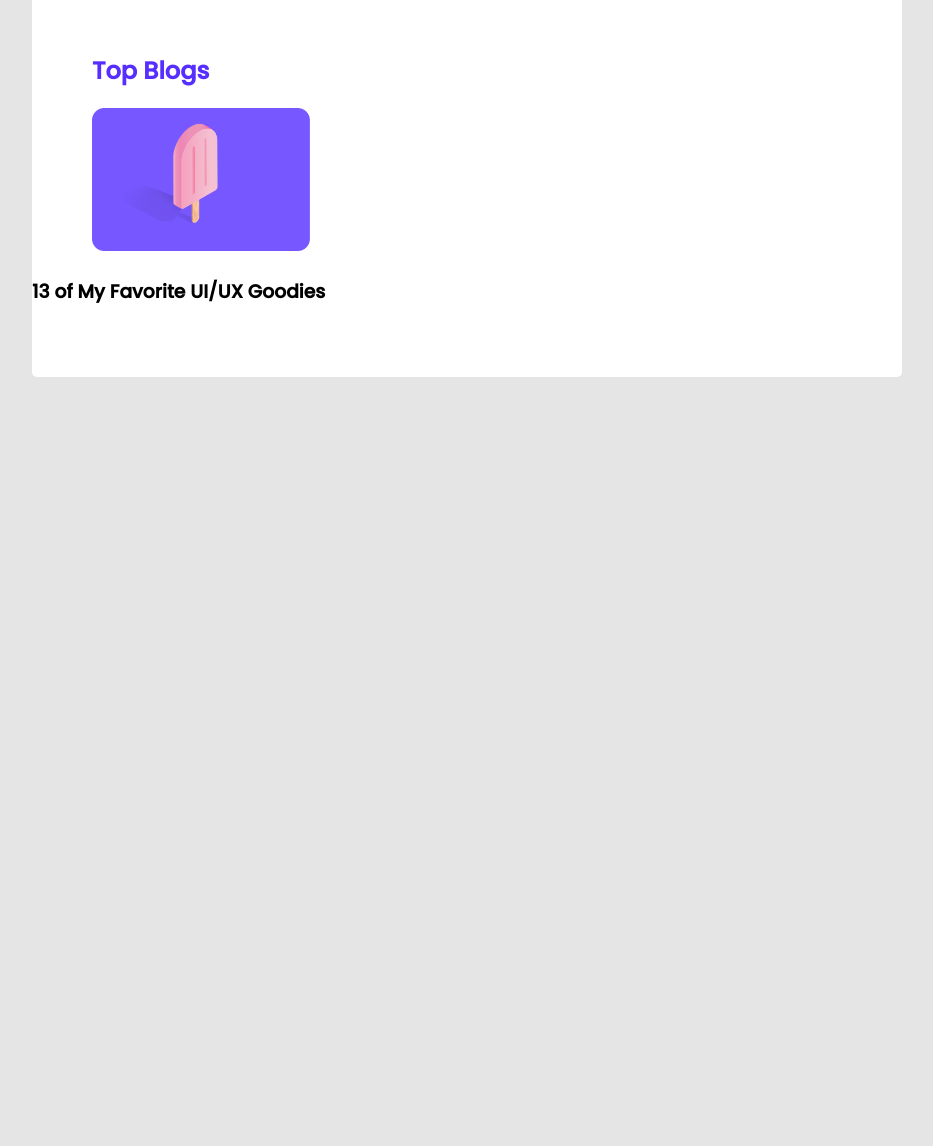
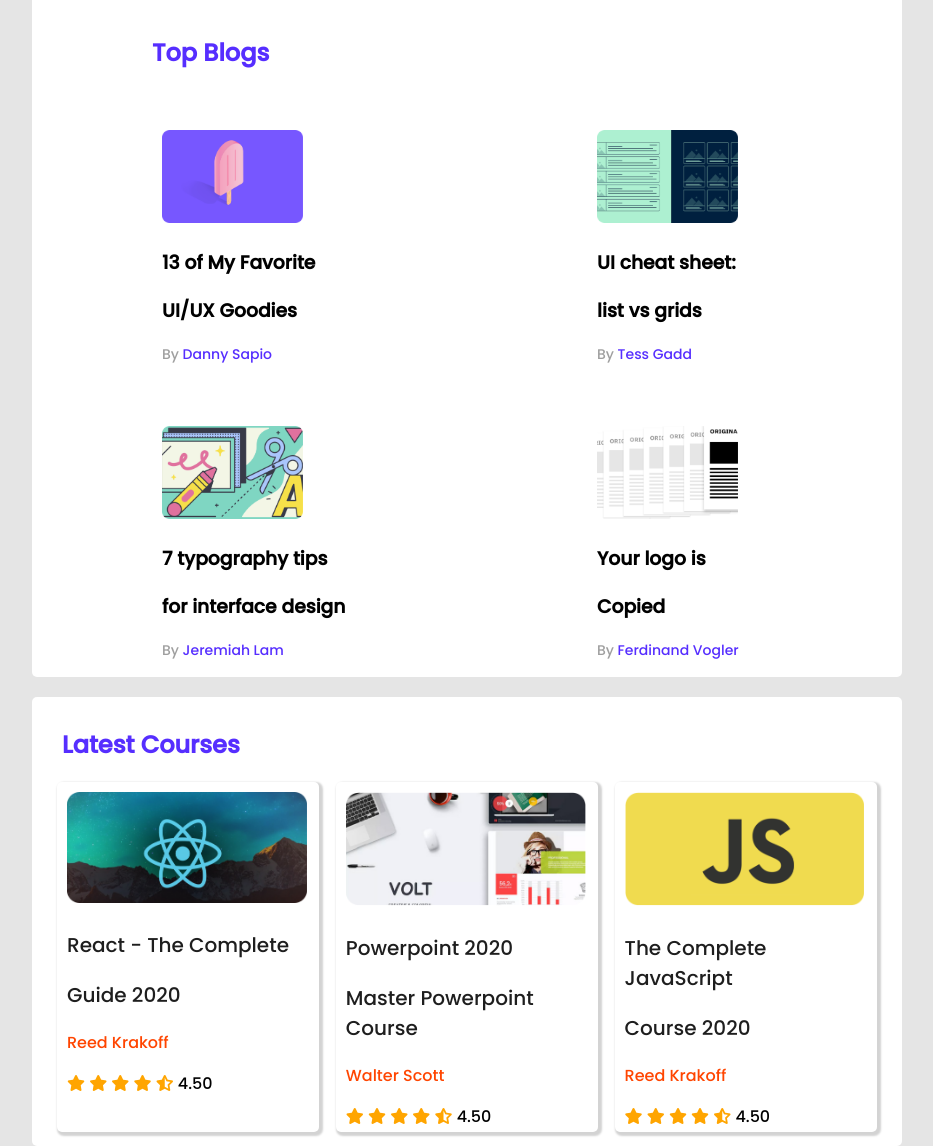
Before and after one commit to abrarasif11/Leader-board, a plain HTML site: page index.html in a window 1280 px wide. Shown: the part 537-1683 px from the top of the page, without its empty margins (253-1186 px from the left). Before the commit the page ends 914 px from the top, so only its background shows below. Drawn offline with Linux system fonts and the light colour scheme.

Commit message:
almostdone

```diff
--- a/index.html
+++ b/index.html
@@ -73,18 +73,91 @@
                                                 </div>
                                                         </div>
                                                         <hr>
-                             <div class="blog-title">
-                            <h1>Top Blogs</h1>
-                             </div>
-                           <article>
+
+                            <h1 class="blg-tt">Top Blogs</h1>
+                            <div class="part11">
+                            <article class="box1">
                             <div>
-                                <img class="blog-img" src="leader-board-main/images/blogs/blog-1.png" alt="">
+                                <img  class="blog-img" src="leader-board-main/images/blogs/blog-1.png" alt="">
                             </div>
                             <div class="blog-caption">
-                                <h3>13 of My Favorite
-                                    UI/UX Goodies</h3>
+                                <h3>13 of My Favorite </h3>
+                                   <h3>UI/UX Goodies</h3>
+                                   <p class="author">By <a class="ath" href=""> Danny Sapio</a></p>
                             </div>
-                           </article>
+                            </article>
+                            <article class="box1">
+                                <div>
+                                    <img  class="blog-img" src="leader-board-main/images/blogs/blog-2.png" alt="">
+                                </div>
+                                <div class="blog-caption">
+                                    <h3>UI cheat sheet:</h3>
+                                       <h3>list vs grids </h3>
+                                       <p class="author">By <a class="ath" href=""> Tess Gadd</a></p>
+                                </div>
+                                </article>
+                                 </div>
+                                 <div class="part11">
+                                    <article class="box1">
+                                    <div>
+                                        <img  class="blog-img" src="leader-board-main/images/blogs/blog-3.png" alt="">
+                                    </div>
+                                    <div class="blog-caption">
+                                        <h3>7 typography tips  </h3>
+                                           <h3>for interface design</h3>
+                                           <p class="author">By <a class="ath" href=""> Jeremiah Lam</a></p>
+                                    </div>
+                                    </article>
+                                    <article class="box1">
+                                        <div>
+                                            <img  class="blog-img" src="leader-board-main/images/blogs/blog-4.png" alt="">
+                                        </div>
+                                        <div class="blog-caption">
+                                            <h3>Your logo is</h3>
+                                               <h3>Copied </h3>
+                                               <p class="author">By <a class="ath" href=""> Ferdinand Vogler</a></p>
+                                        </div>
+                                        </article>
+                                         </div>
+                </section>
+                <section class="container2">
+                    <h1 class="blg-tt1">Latest Courses</h1>
+                    <div class="ending">
+                    <div class="boxx2">
+                     <img class="c1" src="leader-board-main/images/courses/course-1.png" alt="">
+                     <h3 id="react">React - The Complete</h3>
+                     <h3 id="react">Guide 2020</h3>
+                    <a class="ath1" href="">Reed Krakoff</a>
+                    <p><i class="fa-solid fa-star fa-1x"></i>
+                        <i class="fa-solid fa-star"></i>
+                        <i class="fa-solid fa-star"></i>
+                        <i class="fa-solid fa-star"></i>
+                        <i class="fa-solid fa-star-half-stroke"></i>   4.50</p>
+
+                    </div>
+                    <div class="boxx2">
+                        <img class="c1" src="leader-board-main/images/courses/course-2.png" alt="">
+                        <h3 id="react">Powerpoint 2020 </h3>
+                        <h3 id="react">Master Powerpoint Course</h3>
+                       <a class="ath1" href="">Walter Scott</a>
+                       <p><i class="fa-solid fa-star fa-1x"></i>
+                           <i class="fa-solid fa-star"></i>
+                           <i class="fa-solid fa-star"></i>
+                           <i class="fa-solid fa-star"></i>
+                           <i class="fa-solid fa-star-half-stroke"></i>   4.50</p>
+                       </div>
+                       <div class="boxx2">
+                        <img class="c1" src="leader-board-main/images/courses/course-3.png" alt="">
+                        <h3 id="react">The Complete JavaScript </h3>
+                        <h3 id="react">Course 2020</h3>
+                       <a class="ath1" href="">Reed Krakoff</a>
+                       <p><i class="fa-solid fa-star fa-1x"></i>
+                           <i class="fa-solid fa-star"></i>
+                           <i class="fa-solid fa-star"></i>
+                           <i class="fa-solid fa-star"></i>
+                           <i class="fa-solid fa-star-half-stroke"></i>   4.50</p>
+                       </div>
+                    </div>
                 </section>
              </main>
 </body>
--- a/style.css
+++ b/style.css
@@ -54,7 +54,7 @@ nav{
 .container{
     width: 870px;
     margin-top: 37px;
-    height: 779px;
+    height: 1079px;
     margin-left: 285px;
     background-color: #ffff;
     border-radius: 5px;
@@ -65,15 +65,81 @@ nav{
     font-weight: 500;
 }
 .blog-img{
-    width: 25%;
-    padding-left: 60px;
+    width: 60%;
+    padding-left: 30px;
 }
 hr{
     margin-top: 50px;
     width: 70%
 }
-.blog-title{
+.box1{
+    width: 356px;
+    height: 256px;
+    margin-right: 100px;
+    margin-left: 100px;
+
+}
+.blog-caption{
+    padding-left: 30px;
+}
+.part11{
+    padding-top: 40px;
+    display: flex;
+    justify-content: space-between;
+}
+.blg-tt{
     color: #562EFF;
-    padding-left: 60px;
+    padding-top: 20px;
+    padding-left: 120px;
+}
+.author{
+    color: #9F9F9F;
+    font-size: 14px;
+}
+.ath{
+    color: #562EFF;
+    text-decoration: none;
+}
+.container2{
+    width: 870px;
+    margin-top: 17px;
+    height: 449px;
+    margin-left: 285px;
+    background-color: #ffff;
+    border-radius: 5px;
+}
+.boxx2{
+    Width :    252.42px;
+Height : 300px;
+box-shadow: 2px 2px 2px 2px lightgray;
+padding-left: 10px;
+padding-top: 10px;
+padding-bottom: 40px;
+border-radius: 5px;
+}
+.c1{
+    width: 95%;
+}
+#react{
+    font-weight: 500;
+font-size: 20.0336px;
+color: #1E1E1E;
+}
+.fa-star , .fa-star-half-stroke{
+    color: orange;
+}
+.ending{
+display: flex;
+justify-content: space-between;
+margin-left: 25px ;
+margin-right: 25px ;
+}
+.blg-tt1{
+    color: #562EFF;
     padding-top: 30px;
+    padding-left: 30px;
 }
+.ath1{
+    color: orangered;
+    text-decoration: none;
+}
```
